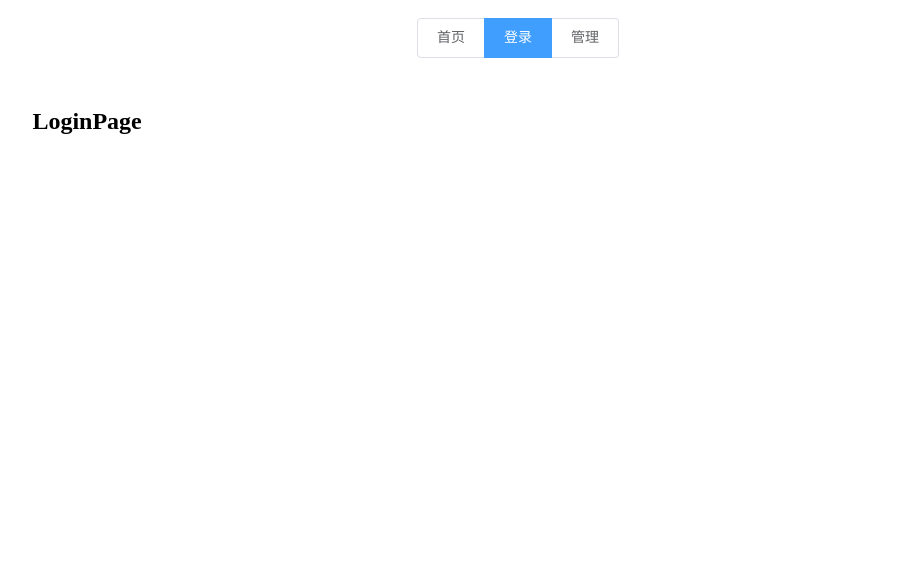
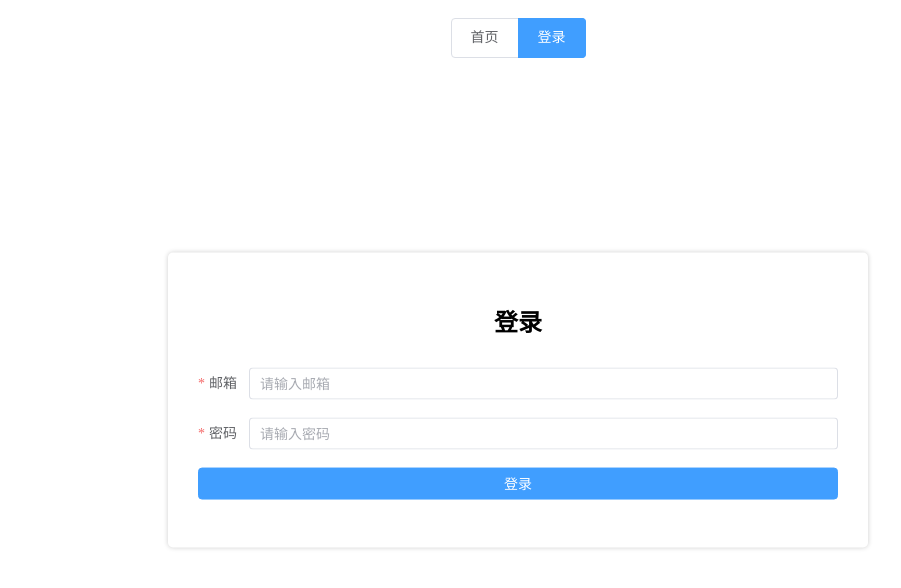
Before and after one commit to cr-zhichen/DiscovererBlog_Web_Vue, a Vue app: page /login in a window 1280 px wide. Shown: the top 588 px of the page, without its empty margins (122-1023 px from the left). Built offline with nearby package versions, Linux system fonts and the light colour scheme.

Commit message:
完成登录界面

```diff
--- a/src/components/Comment.vue
+++ b/src/components/Comment.vue
@@ -1,6 +1,5 @@
 <script setup>
 import {ref} from 'vue'
-import {viewCommentPost} from "@/tool/PostAPI.js";
 
 const form = ref({
   name: '',
@@ -8,34 +7,63 @@ const form = ref({
   comment: ''
 })
 
+const submitComment = async () => {
+
+}
+
+const emailRules = [
+  {required: true, message: '邮箱不能为空', trigger: 'blur'},
+  {type: 'email', message: '请输入正确的邮箱格式', trigger: 'blur'},
+];
+
+const commentRules = [
+  {required: true, message: '评论不能为空', trigger: 'blur'},
+];
+
+const nameRules = [
+  {required: true, message: '昵称不能为空', trigger: 'blur'},
+];
 
 </script>
 
 <template>
 
-  <div class="comment-div">
+  <div
+      class="comment-div">
+
+    <h2 class="comment-div-h2">评论</h2>
 
     <el-form
         :model="form"
         :label-position="left"
+        ref="commentForm"
+        @submit.native.prevent="submitComment"
         class="comment-form">
+
       <el-form-item
           label="昵称："
-          class="comment-form-item"/>
-      <el-form-item class="comment-form-item">
-        <el-input v-model="form.name"
-                  class="comment-form-item"/>
+          class="comment-form-item"
+          prop="name"
+          :rules="nameRules">
+        <el-input
+            v-model="form.name"
+            class="comment-form-item"/>
       </el-form-item>
-      <el-form-item label="邮箱："
-                    class="comment-form-item"/>
-      <el-form-item class="comment-form-item">
+
+      <el-form-item
+          label="邮箱："
+          class="comment-form-item"
+          prop="email"
+          :rules="emailRules">
         <el-input v-model="form.email"
                   class="comment-form-item"/>
       </el-form-item>
-      <el-form-item label="评论："
-                    class="comment-form-item"/>
+
       <el-form-item
-          class="comment-form-item">
+          label="评论："
+          class="comment-form-item"
+          prop="comment"
+          :rules="commentRules">
         <el-input
             type="textarea"
             v-model="form.comment"
@@ -56,6 +84,7 @@ const form = ref({
 
 </template>
 
+
 <style scoped>
 
 .comment-form {
@@ -63,7 +92,6 @@ const form = ref({
 }
 
 .comment-form-item {
-  margin-bottom: 0px;
 }
 
 .comment-div {
@@ -79,7 +107,14 @@ const form = ref({
 
 .comment-form-primary {
   margin-top: 10px;
-  float: right;
+  width: 100%;
 }
 
+.comment-div-h2 {
+  padding: 0;
+  text-align: center;
+
+}
+
+
 </style>
--- a/src/components/Routes.vue
+++ b/src/components/Routes.vue
@@ -1,5 +1,6 @@
 <script setup>
 import {getCurrentInstance, ref, watch} from 'vue'
+import {getToken} from "@/tool/tool.js";
 
 const props = defineProps({
   msg: String
@@ -63,8 +64,8 @@ watch(props, async (newQuestion, oldQuestion) => {
       size="large">
     <el-radio-button label="首页"/>
     <el-radio-button label="文章" v-if="props.msg==='文章'"/>
-    <el-radio-button label="登录"/>
-    <el-radio-button label="管理"/>
+    <el-radio-button label="登录" v-if="getToken()==null||getToken==null"/>
+    <el-radio-button label="管理" v-if="getToken()!=null&&getToken!=null"/>
   </el-radio-group>
 
 </template>
--- a/src/main.js
+++ b/src/main.js
@@ -1,6 +1,8 @@
 import {createApp, provide, ref} from 'vue'
 import './style.css'
 import App from './App.vue'
+import ElementPlus from 'element-plus'
+import 'element-plus/dist/index.css'
 
 // 导入上面新建的路由文件
 import router from './router/index'
--- a/src/page/LoginPage.vue
+++ b/src/page/LoginPage.vue
@@ -1,14 +1,130 @@
 <script setup>
 import {ref} from 'vue'
+import {loginPost} from "@/tool/PostAPI.js";
+import {ElNotification} from 'element-plus'
 
 const emit = defineEmits(['response'])
 emit('response', '登录')
+
+const loginForm = ref({
+  email: '',
+  password: '',
+});
+
+const loading = ref(false)
+
+const emailRules = [
+  {required: true, message: '邮箱不能为空', trigger: 'blur'},
+  {type: 'email', message: '请输入正确的邮箱格式', trigger: 'blur'},
+];
+
+const passwordRules = [
+  {required: true, message: '密码不能为空', trigger: 'blur'},
+];
+
+
+const submitForm = async () => {
+  loading.value = true
+  loginPost(
+      loginForm.value.email,
+      loginForm.value.password,
+      (res) => {
+        loading.value = false;
+        //向本地存储中写入token
+        localStorage.setItem("token", res.data.token);
+        ElNotification({
+          title: '登录成功',
+          type: 'success',
+          message: '欢迎回来'
+        });
+        window.location.href = '/manage'
+        //跳转到管理页面
+      }, (err) => {
+        loading.value = false;
+        ElNotification({
+          title: '登录失败',
+          type: 'error',
+          message: err
+        });
+      });
+}
+
 </script>
 
 <template>
-  <h1>LoginPage</h1>
+
+  <div class="login-div"
+       v-loading="loading">
+    <h1 class="login-form-loginText">登录</h1>
+    <el-form
+        :model="loginForm"
+        @submit.native.prevent="submitForm"
+        class="login-form">
+
+      <el-form-item
+          label="邮箱"
+          prop="email"
+          :rules="emailRules">
+
+        <el-input
+            v-model="loginForm.email"
+            placeholder="请输入邮箱">
+        </el-input>
+
+      </el-form-item>
+
+      <el-form-item
+          label="密码"
+          prop="password"
+          :rules="passwordRules">
+
+        <el-input
+            v-model="loginForm.password"
+            type="password"
+            placeholder="请输入密码">
+        </el-input>
+
+      </el-form-item>
+
+      <el-form-item>
+        <el-button
+            type="primary"
+            @click="submitForm"
+            class="login-button">登录
+        </el-button>
+      </el-form-item>
+
+    </el-form>
+  </div>
+
 </template>
 
 <style scoped>
 
+.login-div {
+  padding: 30px 30px;
+  box-shadow: 0 0 5px rgba(0, 0, 0, 0.2);
+  border-radius: 5px;
+  position: absolute;
+  left: 50%;
+  top: 50%;
+  transform: translate(-50%, -50%);
+  width: 50%;
+}
+
+@media screen and (max-width: 768px) {
+  .login-div {
+    width: 70%;
+  }
+}
+
+.login-button {
+  width: 100%;
+}
+
+.login-form-loginText {
+  text-align: center;
+  margin-bottom: 30px;
+}
+
 </style>
--- a/src/tool/tool.js
+++ b/src/tool/tool.js
@@ -17,3 +17,9 @@ export function getNowFormatDate(date) {
         + seperator2 + date.getSeconds();
     return currentdate;
 }
+
+//获取Token
+export function getToken() {
+    let token = localStorage.getItem("token");
+    return token;
+}
```
